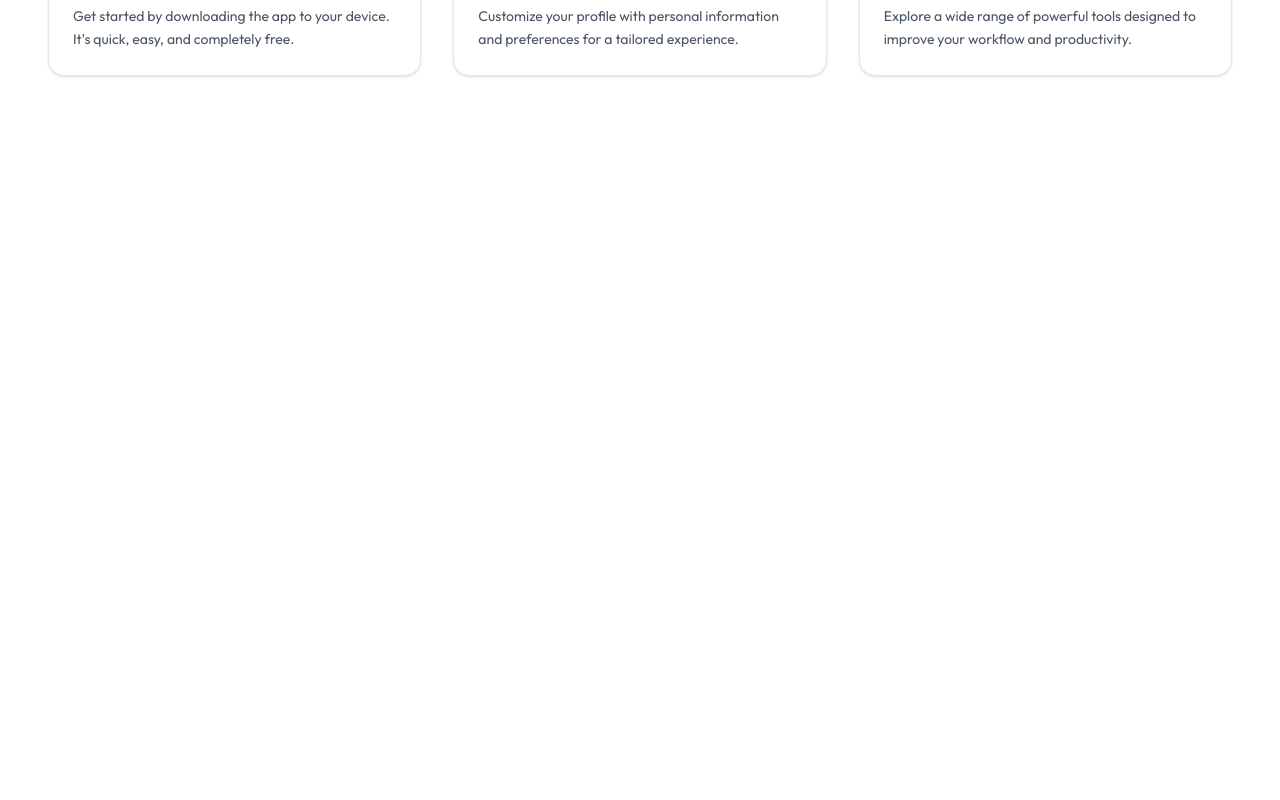
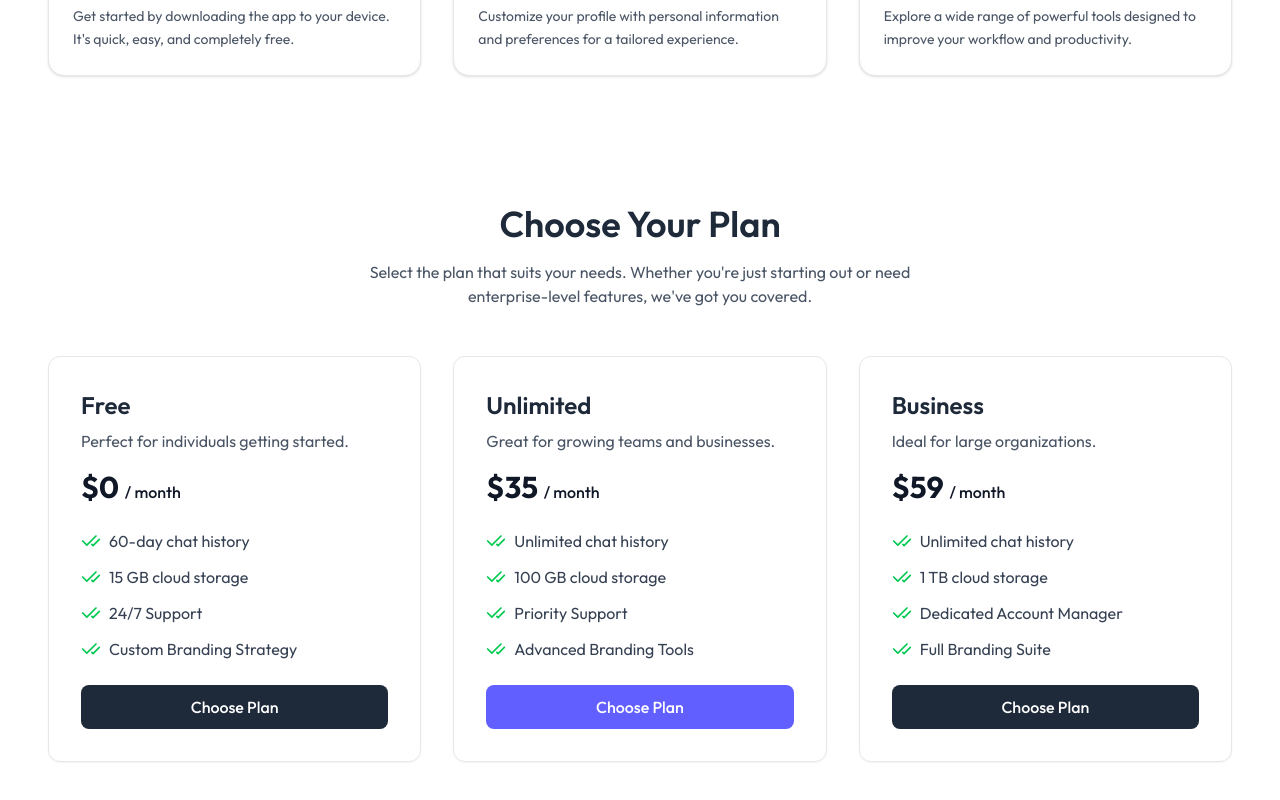
Before and after one commit to Dev-Rohan1/Appline-Tailwind-App-Landing-Template, a React (Vite) app: page / in a window 1280 px wide. Shown: the part 3301-4101 px from the top of the page. Before the commit the page ends 3441 px from the top, so only its background shows below. Built offline with nearby package versions, Linux system fonts and the light colour scheme.

Commit message:
feat: complete responsive pricing plan section with styled cards and feature list

```diff
--- a/src/components/HowItWork.jsx
+++ b/src/components/HowItWork.jsx
@@ -1,5 +1,4 @@
-import React from "react";
-import { Download, CircleUser, HeartHandshake } from "lucide-react";
+import { CircleUser, Download, HeartHandshake } from "lucide-react";
 
 const workData = [
   {
@@ -27,7 +26,7 @@
 
 const HowItWork = () => {
   return (
-    <section id="features" className="py-16 dark:bg-[#181c31]">
+    <section id="how-it-works" className="py-16 dark:bg-[#181c31]">
       <div className="container mx-auto px-6 lg:px-12">
         {/* Section Header */}
         <div className="text-center max-w-xl mx-auto mb-12">
--- a/src/components/Price.jsx
+++ b/src/components/Price.jsx
@@ -1,9 +1,98 @@
-import React from 'react'
+import { CheckCheck } from "lucide-react";
 
 const Price = () => {
+  const plans = [
+    {
+      id: 1,
+      category: "Free",
+      subtitle: "Perfect for individuals getting started.",
+      price: 0,
+      bgColor: "bg-gray-800",
+      features: [
+        "60-day chat history",
+        "15 GB cloud storage",
+        "24/7 Support",
+        "Custom Branding Strategy",
+      ],
+    },
+    {
+      id: 2,
+      category: "Unlimited",
+      subtitle: "Great for growing teams and businesses.",
+      price: 35,
+      bgColor: "bg-indigo-500",
+      features: [
+        "Unlimited chat history",
+        "100 GB cloud storage",
+        "Priority Support",
+        "Advanced Branding Tools",
+      ],
+    },
+    {
+      id: 3,
+      category: "Business",
+      subtitle: "Ideal for large organizations.",
+      price: 59,
+      bgColor: "bg-gray-800",
+      features: [
+        "Unlimited chat history",
+        "1 TB cloud storage",
+        "Dedicated Account Manager",
+        "Full Branding Suite",
+      ],
+    },
+  ];
+
   return (
-    <section>Price</section>
-  )
-}
+    <section className="py-16 dark:bg-[#181c31]">
+      <div className="container mx-auto px-6 lg:px-12">
+        <div className="text-center max-w-xl mx-auto mb-12">
+          <h2 className="text-3xl md:text-4xl font-semibold text-gray-800 dark:text-white mb-4">
+            Choose Your Plan
+          </h2>
+          <p className="text-gray-600 dark:text-gray-300">
+            Select the plan that suits your needs. Whether you're just starting
+            out or need enterprise-level features, we've got you covered.
+          </p>
+        </div>
+        <div className="grid gap-8 grid-cols-1 sm:grid-cols-2 lg:grid-cols-3">
+          {plans.map((plan) => (
+            <div
+              key={plan.id}
+              className="border border-gray-200 dark:border-gray-700 rounded-xl p-8 shadow-xs transition"
+            >
+              <h3 className="text-2xl font-semibold text-gray-800 dark:text-white mb-2">
+                {plan.category}
+              </h3>
+              <p className="text-gray-600 dark:text-gray-300 mb-4">
+                {plan.subtitle}
+              </p>
+              <div className="text-3xl font-bold text-gray-900 dark:text-white mb-6">
+                ${plan.price}{" "}
+                <span className="text-base font-medium">/ month</span>
+              </div>
+              <ul className="space-y-3 mb-6">
+                {plan.features.map((feature, index) => (
+                  <li
+                    key={index}
+                    className="flex items-center text-gray-700 dark:text-gray-300"
+                  >
+                    <CheckCheck className="text-green-500 mr-2" size={20} />
+                    {feature}
+                  </li>
+                ))}
+              </ul>
+              <button
+                className={`w-full text-white py-2.5 px-4 rounded-lg font-medium transition-colors hover:opacity-90 cursor-pointer ${plan.bgColor} hover:bg-indigo-500`}
+              >
+                Choose Plan
+              </button>
+            </div>
+          ))}
+        </div>
+      </div>
+    </section>
+  );
+};
 
-export default Price
+export default Price;
--- a/src/pages/HomePage.jsx
+++ b/src/pages/HomePage.jsx
@@ -2,6 +2,7 @@
 import Fearures from "../components/Fearures";
 import Hero from "../components/Hero";
 import HowItWork from "../components/HowItWork";
+import Price from "../components/Price";
 
 const HomePage = ({ setShowVideo }) => {
   return (
@@ -10,6 +11,7 @@
       <Fearures />
       <About />
       <HowItWork />
+      <Price />
     </>
   );
 };
```
